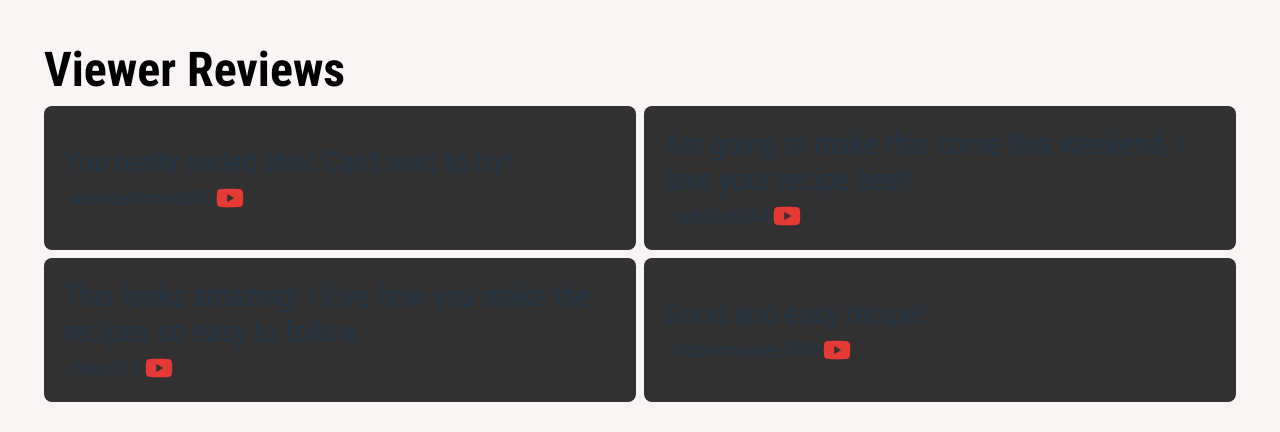
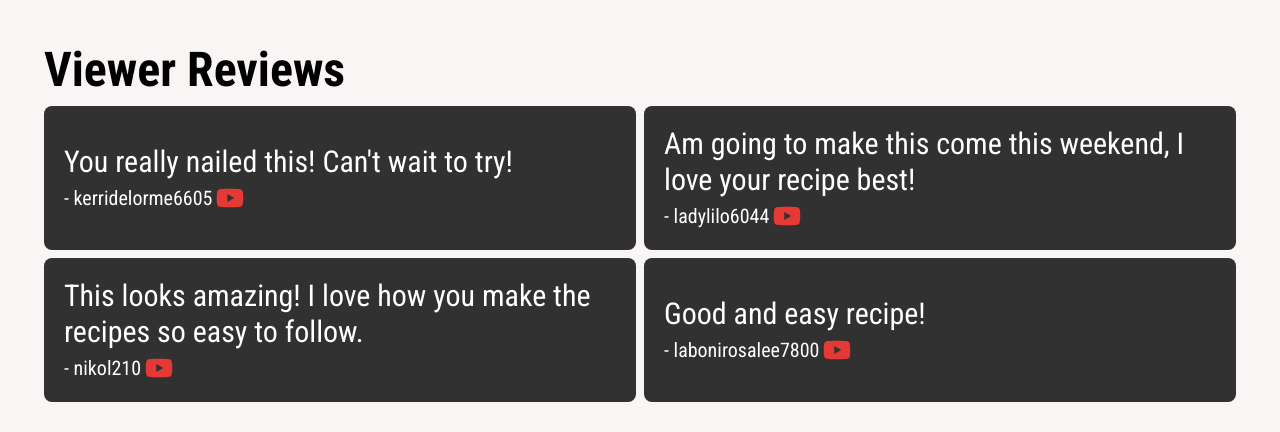
Before and after one commit to 2020mtran/recipe-website, a React (Vite) app: page / in a window 1280 px wide. Shown: the part 1680-2112 px from the top of the page. Built offline with nearby package versions, Linux system fonts and the light colour scheme.

Commit message:
Fixing android devices styling not appearing

```diff
--- a/src/App.css
+++ b/src/App.css
@@ -14,6 +14,15 @@
   /* max-width: none; */
   margin: 0;
   padding: 0;
+}
+
+:root {
+  --color-snowpink: #F9F5F5;
+  --color-mutedgrey: #b0a9a9;
+  --color-chilired: #E53935;
+  --breakpoint-xs: 25rem;
+  --breakpoint-3xl: 112.5rem;
+  --text-xxs: 0.6rem;
 }
 
 /* #root {
--- a/src/homepage-components/Reviews.jsx
+++ b/src/homepage-components/Reviews.jsx
@@ -8,36 +8,36 @@ const Reviews = () => {
             <div className='grid grid-cols-2 grid-rows-2 gap-2'>
                 <div className='flex flex-row'>
                     <div className='flex flex-col bg-black/80 rounded-lg p-5 3xl:p-10 w-full gap-1 justify-center'>
-                        <p className='text-xs xs:text-sm sm:text-base md:text-lg lg:text-2xl xl:text-3xl 3xl:text-5xl'>You really nailed this! Can't wait to try!</p>
+                        <p className='text-white text-xs xs:text-sm sm:text-base md:text-lg lg:text-2xl xl:text-3xl 3xl:text-5xl'>You really nailed this! Can't wait to try!</p>
                         <div className='flex flex-row gap-1 3xl:gap-2 items-center'>
-                            <p className='text-xxs xs:text-xs sm:text-sm md:text-base lg:text-lg xl:text-xl 3xl:text-3xl'>- kerridelorme6605</p>
+                            <p className='text-white text-xxs xs:text-xs sm:text-sm md:text-base lg:text-lg xl:text-xl 3xl:text-3xl'>- kerridelorme6605</p>
                             <FaYoutube className='text-chilired sm:w-5 xl:w-7 xl:h-7' />
                         </div>
                     </div>
                 </div>
                 <div className='flex flex-row'>
                     <div className='flex flex-col bg-black/80 rounded-lg p-5 3xl:p-10 w-full gap-1 justify-center'>
-                        <p className='text-xs xs:text-sm sm:text-base md:text-lg lg:text-2xl xl:text-3xl 3xl:text-5xl'>Am going to make this come this weekend, I love your recipe best!</p>
+                        <p className='text-white text-xs xs:text-sm sm:text-base md:text-lg lg:text-2xl xl:text-3xl 3xl:text-5xl'>Am going to make this come this weekend, I love your recipe best!</p>
                         <div className='flex flex-row gap-1 3xl:gap-2 items-center'>
-                            <p className='text-xxs xs:text-xs sm:text-sm md:text-base lg:text-lg xl:text-xl 3xl:text-3xl'>- ladylilo6044</p>
+                            <p className='text-white text-xxs xs:text-xs sm:text-sm md:text-base lg:text-lg xl:text-xl 3xl:text-3xl'>- ladylilo6044</p>
                             <FaYoutube className='text-chilired sm:w-5 xl:w-7 xl:h-7' />
                         </div>
                     </div>
                 </div>
                 <div className='flex flex-row'>
                     <div className='flex flex-col bg-black/80 rounded-lg p-5 3xl:p-10 w-full gap-1 justify-center'>
-                        <p className='text-xs xs:text-sm sm:text-base md:text-lg lg:text-2xl xl:text-3xl 3xl:text-5xl'>This looks amazing! I love how you make the recipes so easy to follow.</p>
+                        <p className='text-white text-xs xs:text-sm sm:text-base md:text-lg lg:text-2xl xl:text-3xl 3xl:text-5xl'>This looks amazing! I love how you make the recipes so easy to follow.</p>
                         <div className='flex flex-row gap-1 3xl:gap-2 items-center'>
-                            <p className='text-xxs xs:text-xs sm:text-sm md:text-base lg:text-lg xl:text-xl 3xl:text-3xl'>- nikol210</p>
+                            <p className='text-white text-xxs xs:text-xs sm:text-sm md:text-base lg:text-lg xl:text-xl 3xl:text-3xl'>- nikol210</p>
                             <FaYoutube className='text-chilired sm:w-5 xl:w-7 xl:h-7'/>
                         </div>
                     </div>
                 </div>
                 <div className='flex flex-row'>
                     <div className='flex flex-col bg-black/80 rounded-lg p-5 3xl:p-10 w-full gap-1 justify-center'>
-                        <p className='text-xs xs:text-sm sm:text-base md:text-lg lg:text-2xl xl:text-3xl 3xl:text-5xl'>Good and easy recipe!</p>
+                        <p className='text-white text-xs xs:text-sm sm:text-base md:text-lg lg:text-2xl xl:text-3xl 3xl:text-5xl'>Good and easy recipe!</p>
                         <div className='flex flex-row gap-1 3xl:gap-2 items-center'>
-                            <p className='text-xxs xs:text-xs sm:text-sm md:text-base lg:text-lg xl:text-xl 3xl:text-3xl'>- labonirosalee7800</p>
+                            <p className='text-white text-xxs xs:text-xs sm:text-sm md:text-base lg:text-lg xl:text-xl 3xl:text-3xl'>- labonirosalee7800</p>
                             <FaYoutube className='text-chilired sm:w-5 xl:w-7 xl:h-7'/>
                         </div>
                     </div>
```
